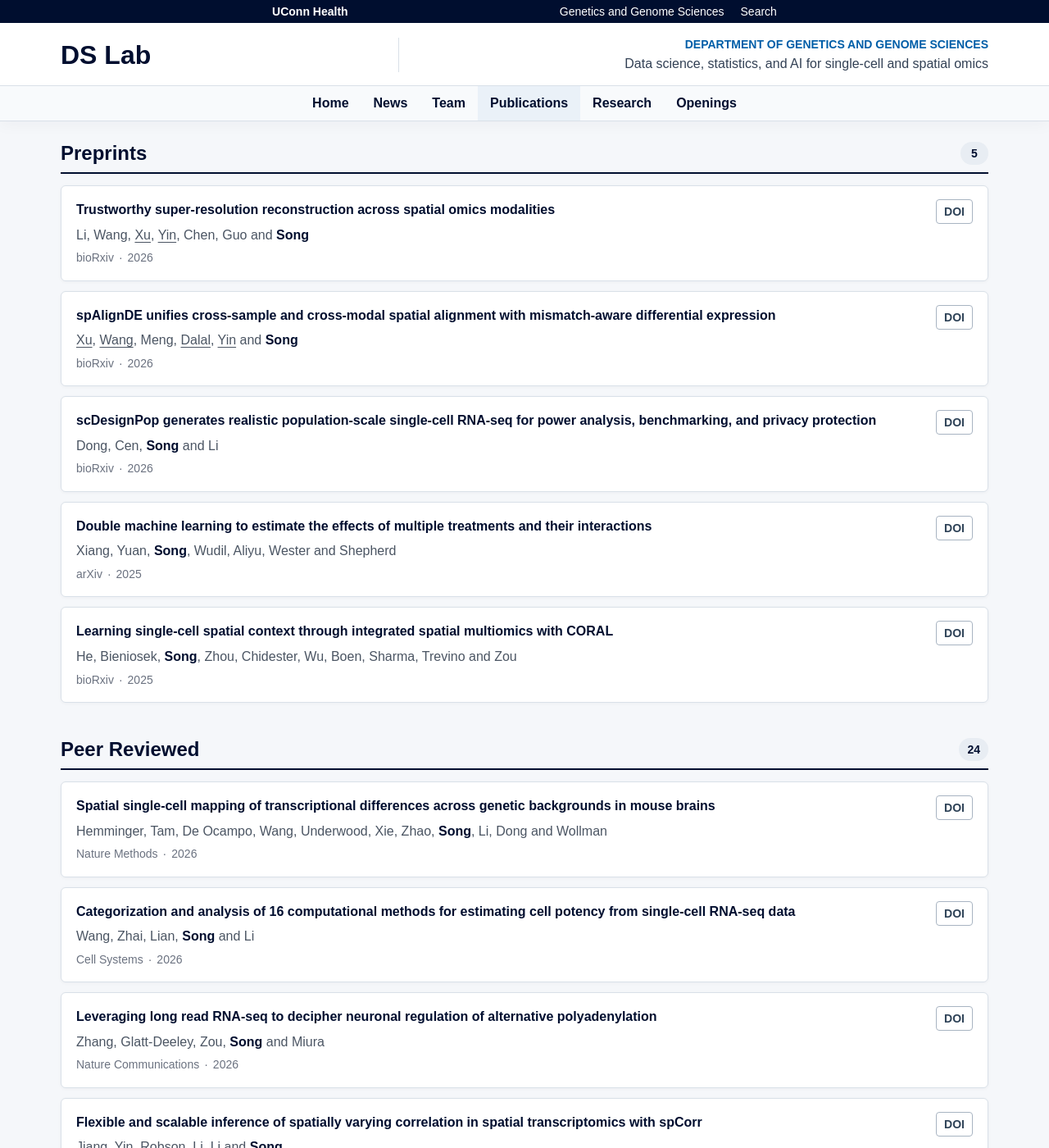
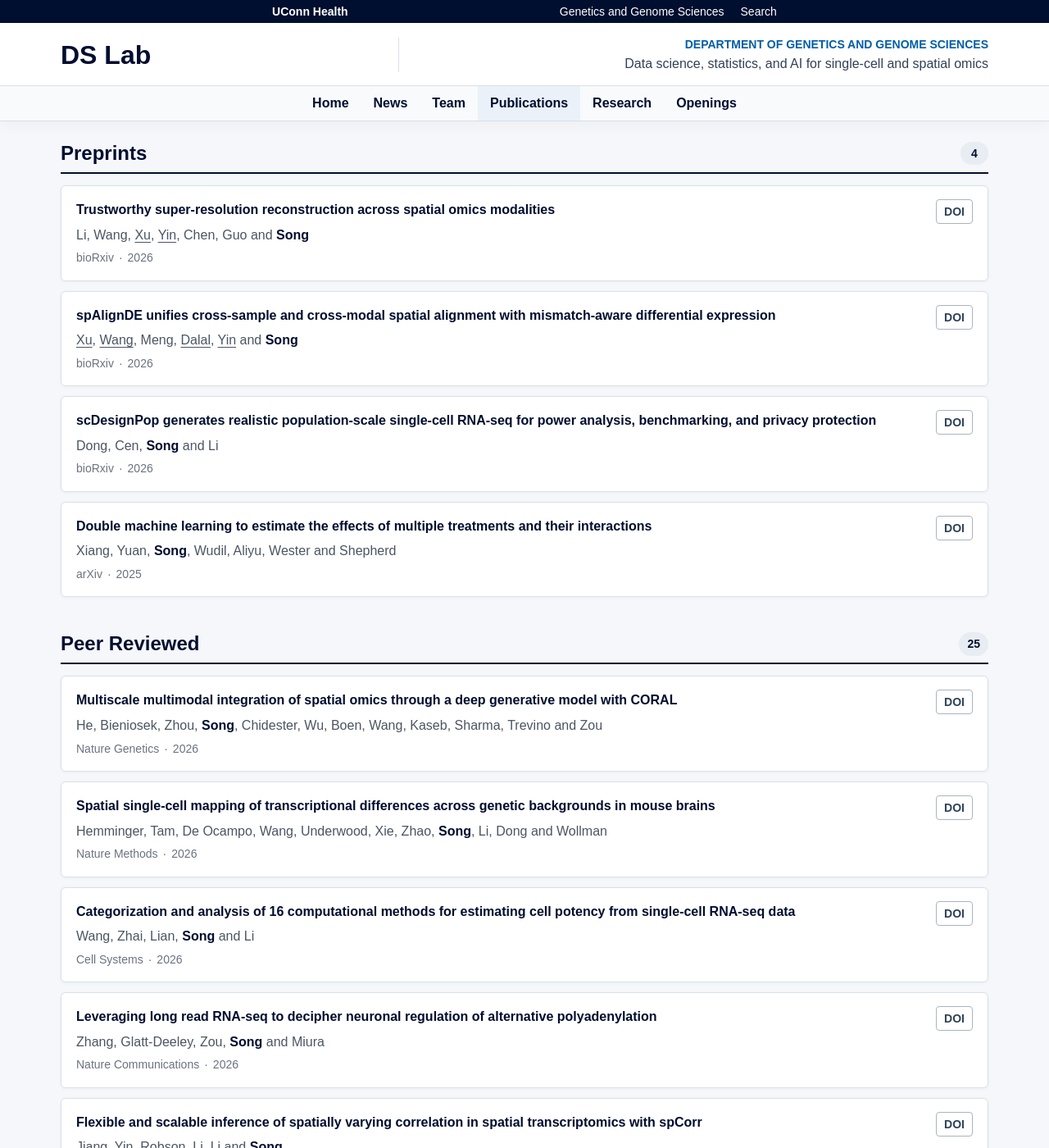
Before and after one commit to dsong-lab/dsong-lab.github.io, a Jekyll site: the page built from _pages/publications.html, in a window 1280 px wide and 1400 px high. Shown: the whole window at 82% size. Built offline with Jekyll 4.4.1, drawn with Linux system fonts in a browser that asks for light colours; nearby versions of some CDN libraries; some of the changed lines change nothing that is shown.

Commit message:
Update CORAL to Nature Genetics publication

```diff
--- a/_data/preprints.json
+++ b/_data/preprints.json
@@ -187,64 +187,5 @@
       ]
     },
     "container-title": "arXiv"
-  },
-  {
-    "type": "posted-content",
-    "title": "Learning single-cell spatial context through integrated spatial multiomics with CORAL",
-    "container-title": "bioRxiv",
-    "DOI": "10.1101/2025.02.01.636038",
-    "URL": "https://doi.org/10.1101/2025.02.01.636038",
-    "author": [
-      {
-        "family": "He",
-        "given": "Siyu"
-      },
-      {
-        "family": "Bieniosek",
-        "given": "Matthew"
-      },
-      {
-        "family": "Song",
-        "given": "Dongyuan"
-      },
-      {
-        "family": "Zhou",
-        "given": "Jingtian"
-      },
-      {
-        "family": "Chidester",
-        "given": "Benjamin"
-      },
-      {
-        "family": "Wu",
-        "given": "Zhenqin"
-      },
-      {
-        "family": "Boen",
-        "given": "Joseph"
-      },
-      {
-        "family": "Sharma",
-        "given": "Padmanee"
-      },
-      {
-        "family": "Trevino",
-        "given": "Alexandro E."
-      },
-      {
-        "family": "Zou",
-        "given": "James"
-      }
-    ],
-    "issued": {
-      "date-parts": [
-        [
-          2025,
-          2,
-          6
-        ]
-      ]
-    },
-    "abstract": "Cellular organization is central to tissue function and homeostasis, influencing development, disease progression, and therapeutic outcomes. The emergence of spatial omics technologies, including spatial transcriptomics and proteomics, has enabled the integration of molecular and histological features within tissues. Analyzing these multimodal data presents unique challenges, including variable resolutions, imperfect tissue alignment, and limited or variable spatial coverage. To address these issues, we introduce CORAL, a probabilistic deep generative model that leverages graph attention mechanisms to learn expressive, integrated representations of multimodal spatial omics data. CORAL deconvolves low-resolution spatial data into high-resolution single-cell profiles and detects functional spatial domains. It also characterizes cell-cell interactions and elucidates disease-relevant spatial features. Validated on synthetic data and experimental datasets, including Stero-CITE-seq data from mouse thymus, and paired CODEX and Visium data from hepatocellular carcinoma, CORAL demonstrates robustness and versatility. In hepatocellular carcinoma, CORAL uncovered key immune cell subsets that drive the failure of response to immunotherapy, highlighting its potential to advance spatial single-cell analyses and accelerate translational research."
   }
 ]
--- a/_data/publications.json
+++ b/_data/publications.json
@@ -1,4 +1,71 @@
 [
+  {
+    "type": "journal-article",
+    "title": "Multiscale multimodal integration of spatial omics through a deep generative model with CORAL",
+    "container-title": "Nature Genetics",
+    "DOI": "10.1038/s41588-026-02821-6",
+    "URL": "https://doi.org/10.1038/s41588-026-02821-6",
+    "author": [
+      {
+        "family": "He",
+        "given": "Siyu"
+      },
+      {
+        "family": "Bieniosek",
+        "given": "Matthew"
+      },
+      {
+        "family": "Zhou",
+        "given": "Jingtian"
+      },
+      {
+        "family": "Song",
+        "given": "Dongyuan"
+      },
+      {
+        "family": "Chidester",
+        "given": "Benjamin"
+      },
+      {
+        "family": "Wu",
+        "given": "Zhenqin"
+      },
+      {
+        "family": "Boen",
+        "given": "Joseph"
+      },
+      {
+        "family": "Wang",
+        "given": "Guiping"
+      },
+      {
+        "family": "Kaseb",
+        "given": "Ahmed O."
+      },
+      {
+        "family": "Sharma",
+        "given": "Padmanee"
+      },
+      {
+        "family": "Trevino",
+        "given": "Alexandro E."
+      },
+      {
+        "family": "Zou",
+        "given": "James"
+      }
+    ],
+    "issued": {
+      "date-parts": [
+        [
+          2026,
+          11,
+          5
+        ]
+      ]
+    },
+    "abstract": "CORAL uses a probabilistic generative model with graph attention to combine spatial omics measurements across resolutions and modalities. It integrates transcriptomic, proteomic, metabolomic, and epigenomic data to infer molecular profiles, tissue domains, and cellular interactions. Analyses of liver cancer samples before and after immunotherapy reveal immune organization and signaling associated with treatment resistance."
+  },
   {
     "type": "journal-article",
     "title": "Spatial single-cell mapping of transcriptional differences across genetic backgrounds in mouse brains",
```
